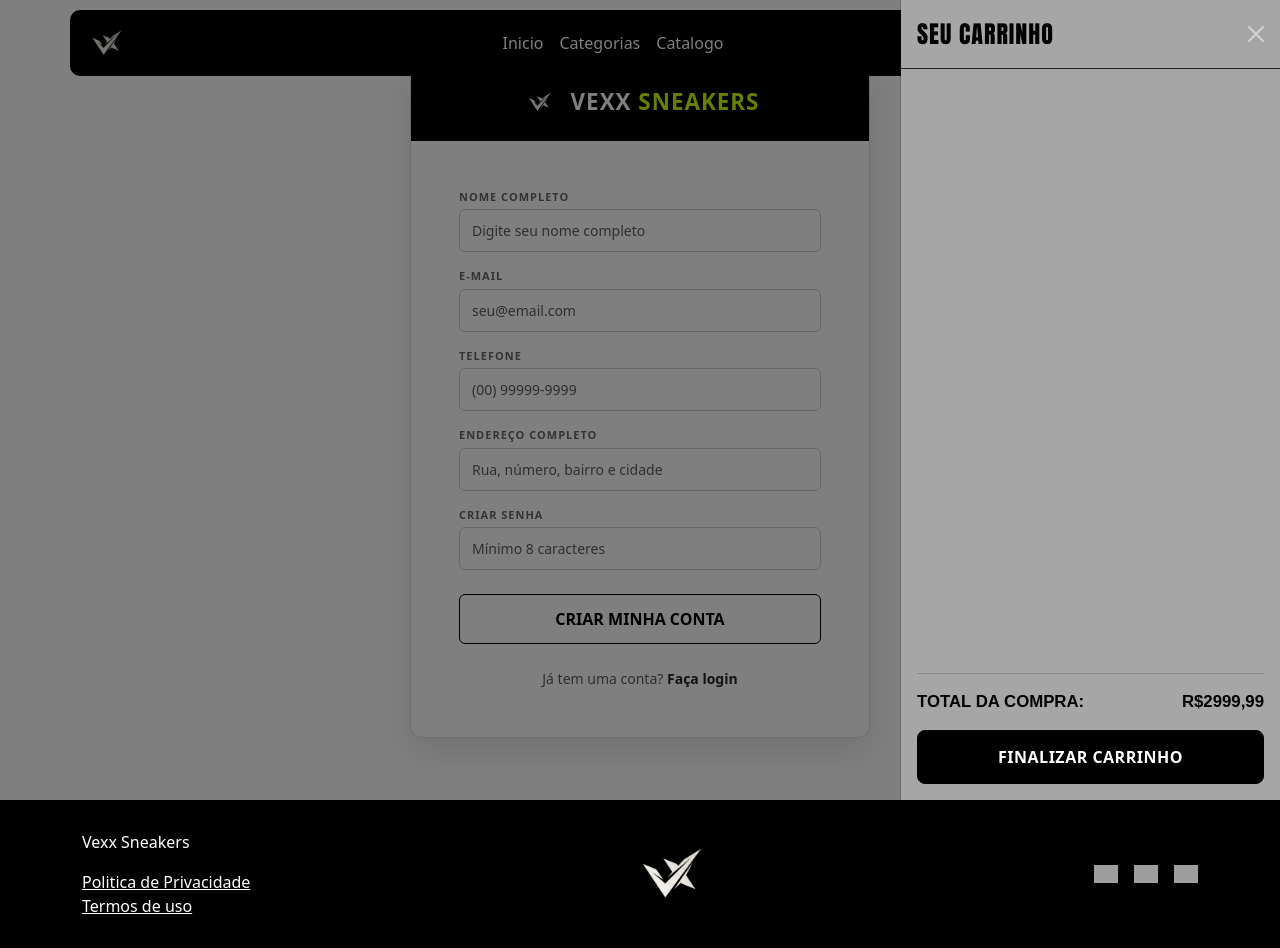
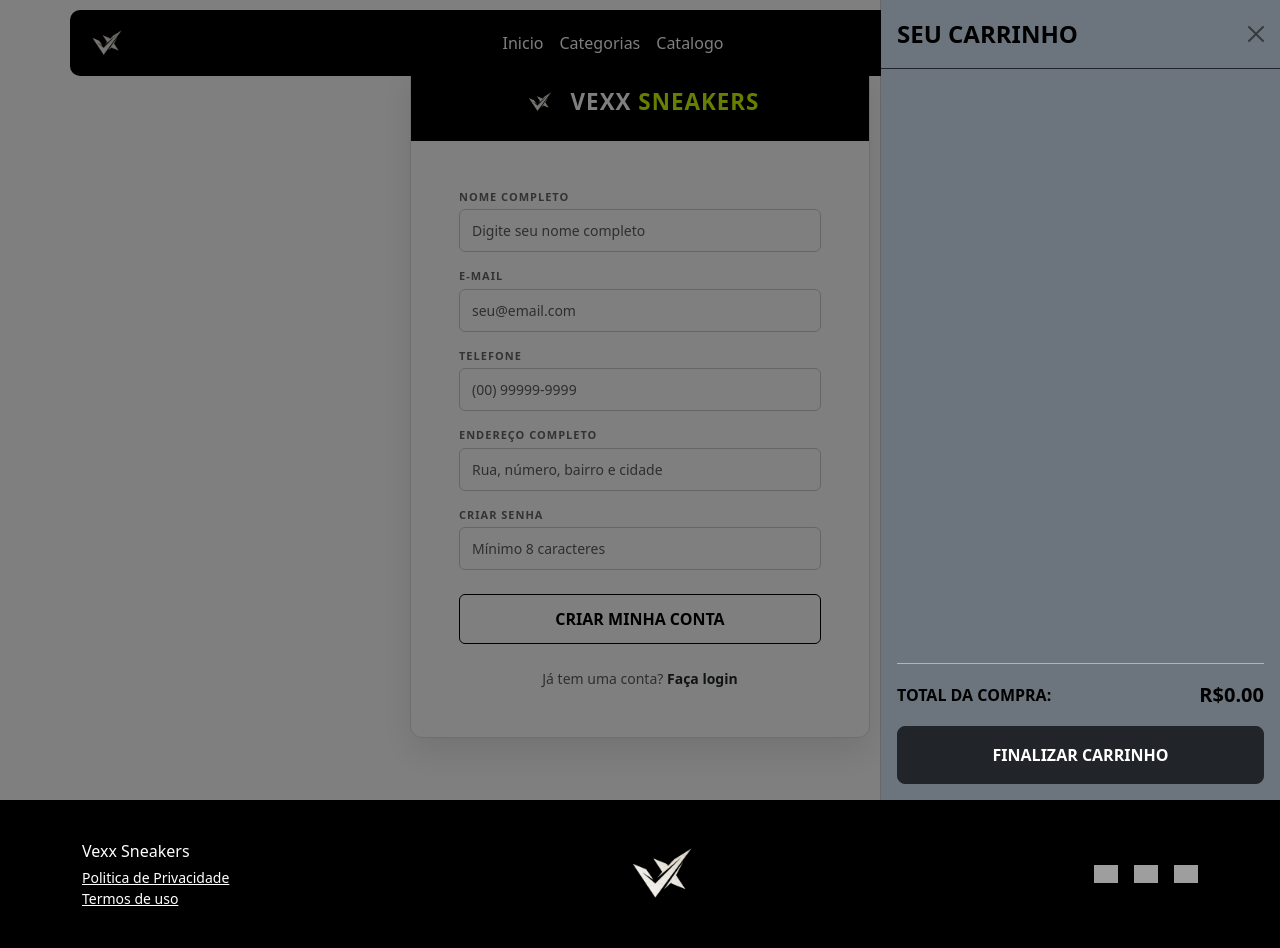
Before and after one commit to migueldinois/VexxSneakers, a Flask app: page /cadastro in a window 1280 px wide, after a click that opens the changed part. Run offline with Flask 3, Linux system fonts and the light colour scheme; grey boxes are pictures that could not be loaded.

Commit message:
refactor: Estilizacao do sitems do carrinho, refatorando loggica de delete, e aprimorando ela

```diff
--- a/app.py
+++ b/app.py
@@ -159,9 +159,12 @@ def api_deletar_item_carrinho():
 
         login = session["usuario_logado"]["email"]
 
-        cod_carrinho = Carrinho.verificar_carrinho_aberto(login)
+        carrinho_atual = Carrinho.recuperar_carrinho(login)
 
-        #  se esxister carrinho e o codigo do carrinho for true, entao deleta o item do carrinho
+        cod_carrinho = 0
+        if carrinho_atual and len(carrinho_atual) > 0:
+            cod_carrinho = carrinho_atual[0].get("cod_carrinho")
+
         if cod_carrinho and Carrinho.deletar_item_carrinho(cod_item_carrinho, cod_carrinho):
             return jsonify({"message":"Deletado com sucesso"}), 200
 
--- a/model/carrinho.py
+++ b/model/carrinho.py
@@ -70,7 +70,7 @@ class Carrinho():
             conexao, cursor = Conexao.conectar()
             cursor.execute("""
                 DELETE FROM itens_carrinho
-                WHERE cod_item_carrinho = %s AND cod_carrinho = %s
+                WHERE cod_itens_carrinho = %s AND cod_carrinho = %s
             """, [cod_item_carrinho, cod_carrinho])
             conexao.commit()
             conexao.close()
--- a/static/src/js/carrinho.js
+++ b/static/src/js/carrinho.js
@@ -36,35 +36,39 @@ async function mostrar_carrinho() {
 
         for (let item of dadosCarrinho) {
             console.log(item)
-            total += item.preco;
+            total += item.valor;
 let linha = `
+                <div class="card bg-light border-0 rounded-4 overflow-hidden mb-3 shadow-sm">
+                    <div class="row g-0 align-items-center">
 
-                    <div class="cart-item-card d-flex align-items-center justify-content-between mb-3">
-                    <div class="d-flex align-items-center flex-grow-1">
-                        <div class="cart-item-img-container">
-                            <img src="${item.foto}" class="img-fluid rounded object-fit-cover w-100"
-                        </div>
-                        <div class="cart-item-body">
-                            <p class="cart-item-name">${item.nome}</p>
-                            <p class="cart-item-price">R$ ${item.valor.toFixed(2)}</p>
-
-                            <div class="quantity-control">
-                                <button type="button" class="quantity-btn" title="Diminuir">-</button>
-                                <span class="quantity-value">${item.quantidade}</span>
-                                <button type="button" class="quantity-btn" title="Aumentar">+</button>
-                            </div>
+                        <div class="col-3 bg-body-secondary">
+                            <div class="ratio ratio-1x1">
+                                <img src="${item.foto}" class="object-fit-cover w-100 h-100" alt="${item.nome}">
                             </div>
                         </div>
 
-                    <button type="button" onclick="deletarItemCarrinho(${item.cod_carrinho})" class="cart-btn-delete" aria-label="Remover ${item.produto}">
+                        <div class="col-7 p-2 d-flex flex-column justify-content-center">
+                            <p class="fw-bold text-dark mb-0 small text-uppercase text-truncate" title="${item.nome}">${item.nome}</p>
+                            <p class="fw-semibold text-secondary small mb-2">R$ ${item.valor.toFixed(2)}</p>
+
+                            <div class="d-inline-flex align-items-center bg-white rounded border p-1" style="width: fit-content;">
+                                <span class="fw-bold small px-1 text-center" style="min-width: 20px;">${item.quantidade}</span>
+                            </div>
+                        </div>
+
+                        <div class="col-2 text-center">
+                            <button type="button" onclick="deletarItemCarrinho(${item.cod_carrinho})" class="btn btn-link text-dark p-0 border-0 link-danger" aria-label="Remover ${item.produto}">
                                 <svg xmlns="http://www.w3.org/2000/svg" width="18" height="18" fill="currentColor" class="bi bi-trash3-fill" viewBox="0 0 16 16">
                                     <path d="M11 1.5v1h3.5a.5.5 0 0 1 0 1h-.538l-.853 10.66A2 2 0 0 1 11.115 16h-6.23a2 2 0 0 1-1.994-1.84L2.038 3.5H1.5a.5.5 0 0 1 0-1H5v-1A1.5 1.5 0 0 1 6.5 0h3A1.5 1.5 0 0 1 11 1.5m-5 0v1h4v-1a.5.5 0 0 0-.5-.5h-3a.5.5 0 0 0-.5.5M4.5 5.029l.5 8.5a.5.5 0 1 0 .998-.06l-.5-8.5a.5.5 0 1 0-.998.06m6.53-.528a.5.5 0 0 0-.528.47l-.5 8.5a.5.5 0 0 0 .998.058l.5-8.5a.5.5 0 0 0-.47-.528M8 4.5a.5.5 0 0 0-.5.5v8.5a.5.5 0 0 0 1 0V5a.5.5 0 0 0-.5-.5"/>
                                 </svg>
                             </button>
                         </div>
-          `
+
+                    </div>
+                </div>
+            `;
             // Atualizando total (tofixed para arredonda para dois numeros dps da virgula))
-            document.querySelector(".cart-total-label").innerText = total.toFixed(2);
+            document.querySelector(".cart-total-price").innerText = "R$" +total.toFixed(2);
 
             carrinho.innerHTML += linha;
 
@@ -98,22 +102,18 @@ async function adicionarItemCarrinho(cod_produto, quantidade = 1) {
 }
 
 async function deletarItemCarrinho(cod_item_carrinho) {
-    const resposta = await fetch('/api/delete/carrinho',
-        {
+    const resposta = await fetch('/api/delete/carrinho', {
         method: "DELETE",
         headers: {
             "Content-Type": "application/json"
         },
-            body: JSON.stringify(
-                {
-                    "cod_carrinho": cod_item_carrinho
-                }
-            )
-        }
+        body: JSON.stringify({
+            "cod_item_carrinho": cod_item_carrinho
+        })
+    });
 
-    )
     if (!resposta.ok) {
-        alert("Erro ao deletar item do carrinho")
+        alert("Erro ao deletar item do carrinho");
     } else {
         mostrar_carrinho();
     }
@@ -121,5 +121,4 @@ async function deletarItemCarrinho(cod_item_carrinho) {
 
 
 
-
 mostrar_carrinho();
--- a/templates/layout.html
+++ b/templates/layout.html
@@ -11,151 +11,6 @@
     <script defer src="https://cdn.jsdelivr.net/npm/bootstrap@5.3.3/dist/js/bootstrap.bundle.min.js"
         integrity="sha384-YvpcrYf0tY3lHB60NNkmXc5s9fDVZLESaAA55NDzOxhy9GkcIdslK1eN7N6jIeHz"
         crossorigin="anonymous"></script>
-
-    <style>
-        .cart-offcanvas {
-            background-color: #a6a6a6 !important;
-            color: #000000;
-            border-left: none;
-            width: 380px !important;
-        }
-
-        .cart-header-title {
-            font-family: 'Impact', 'Arial Black', sans-serif;
-            text-transform: uppercase;
-            font-size: 1.5rem;
-            letter-spacing: 1px;
-        }
-
-        .cart-items {
-            flex-grow: 1;
-            overflow-y: auto;
-            padding-right: 5px;
-        }
-
-        .cart-item-card {
-            background-color: #d9d9d9;
-            border-radius: 15px;
-            overflow: hidden;
-            border: 1px solid rgba(255, 255, 255, 0.25);
-        }
-
-        .cart-item-img-container {
-            background-color: #ececec;
-            width: 95px;
-            height: 90px;
-            display: flex;
-            align-items: center;
-            justify-content: center;
-            font-weight: 500;
-            font-size: 0.8rem;
-            color: #555555;
-            text-transform: uppercase;
-        }
-
-        .cart-item-img-container img {
-            width: 100%;
-            height: 100%;
-            object-fit: cover;
-        }
-
-        .cart-item-body {
-            padding: 10px 12px;
-            flex-grow: 1;
-            display: flex;
-            flex-direction: column;
-            justify-content: center;
-        }
-
-        .cart-item-name {
-            font-size: 0.95rem;
-            font-weight: 600;
-            margin: 0 0 2px 0;
-            line-height: 1.2;
-        }
-
-        .cart-item-price {
-            font-size: 0.9rem;
-            font-weight: 500;
-            margin: 0 0 6px 0;
-        }
-
-        .quantity-control {
-            display: inline-flex;
-            align-items: center;
-            background-color: #ffffff;
-            border-radius: 6px;
-            padding: 2px;
-            max-width: 90px;
-        }
-
-        .quantity-btn {
-            background: none;
-            border: none;
-            width: 24px;
-            height: 24px;
-            display: flex;
-            align-items: center;
-            justify-content: center;
-            font-weight: bold;
-            font-size: 0.9rem;
-            color: #000000;
-            cursor: pointer;
-        }
-
-        .quantity-value {
-            font-size: 0.85rem;
-            font-weight: 600;
-            padding: 0 6px;
-            min-width: 20px;
-            text-align: center;
-        }
-
-        .cart-btn-delete {
-            background: none;
-            border: none;
-            padding: 0 15px;
-            color: #000000;
-            transition: color 0.2s, transform 0.1s;
-        }
-
-        .cart-btn-delete:hover {
-            color: #dc3545;
-            transform: scale(1.05);
-        }
-
-        .cart-summary-footer {
-            margin-top: auto;
-            padding-top: 15px;
-            border-top: 1px solid rgba(0, 0, 0, 0.15);
-        }
-
-        .cart-total-label {
-            font-family: Arial, sans-serif;
-            font-weight: bold;
-            font-size: 1.05rem;
-            text-transform: uppercase;
-        }
-
-        .btn-checkout-vexx {
-            background-color: #000000;
-            color: #ffffff;
-            border: 1px solid #000000;
-            border-radius: 8px;
-            padding: 14px;
-            font-weight: bold;
-            text-transform: uppercase;
-            width: 100%;
-            letter-spacing: 0.5px;
-            transition: all 0.2s ease;
-        }
-
-        .btn-checkout-vexx:hover {
-            background-color: #222222;
-            border-color: #222222;
-            color: #ffffff;
-        }
-    </style>
 
     {% block css_adicional %}{% endblock %}
 </head>
@@ -194,25 +49,23 @@
         </nav>
     </header>
 
-    <div class="offcanvas offcanvas-end cart-offcanvas" tabindex="-1" id="carrinhoVexx" aria-labelledby="carrinhoVexxLabel">
+    <div class="offcanvas offcanvas-end bg-secondary text-dark" tabindex="-1" id="carrinhoVexx" aria-labelledby="carrinhoVexxLabel">
         <div class="offcanvas-header border-bottom border-dark py-3">
-            <h5 class="offcanvas-title cart-header-title" id="carrinhoVexxLabel">Seu Carrinho</h5>
-            <button type="button" class="btn-close btn-close-white" data-bs-dismiss="offcanvas" aria-label="Close"></button>
+            <h5 class="offcanvas-title text-uppercase fw-bold fs-4 text-black" id="carrinhoVexxLabel">Seu Carrinho</h5>
+            <button type="button" class="btn-close" data-bs-dismiss="offcanvas" aria-label="Close"></button>
         </div>
 
         <div class="offcanvas-body d-flex flex-column justify-content-between">
-            <div class="cart-items" id="cart-items">
-
-
+            <div class="flex-grow-1 overflow-auto pe-1" id="cart-items">
 
             </div>
 
-            <div class="cart-summary-footer">
+            <div class="mt-auto pt-3 border-top border-dark-subtle">
                 <div class="d-flex justify-content-between align-items-center mb-3">
-                    <span class="cart-total-label">Total da compra:</span>
-                    <span class="cart-total-label">R$2999,99</span>
+                    <span class="fw-bold text-uppercase text-black">Total da compra:</span>
+                    <span class="cart-total-price fw-bold fs-5 text-black">R$0.00</span>
                 </div>
-                <button type="button" class="btn-checkout-vexx">Finalizar Carrinho</button>
+                <button type="button" class="btn btn-dark w-100 py-3 fw-bold text-uppercase rounded-3">Finalizar Carrinho</button>
             </div>
         </div>
     </div>
@@ -223,9 +76,9 @@
     <footer class="bg-black text-white py-4">
         <div class="container d-flex justify-content-between align-items-center">
             <div>
-                <p>Vexx Sneakers</p>
-                <a href="/politica_privacidade" class="text-white d-block">Politica de Privacidade</a>
-                <a href="/termos_uso" class="text-white d-block">Termos de uso</a>
+                <p class="mb-1">Vexx Sneakers</p>
+                <a href="/politica_privacidade" class="text-white d-block small">Politica de Privacidade</a>
+                <a href="/termos_uso" class="text-white d-block small">Termos de uso</a>
             </div>
             <img class="logo_footer" src="../static/src/img/logo-sem-fundo-branca.png" alt="Logo">
             <div class="d-flex gap-3">
```
Lines whose indentation alone changed are shown as unchanged.
